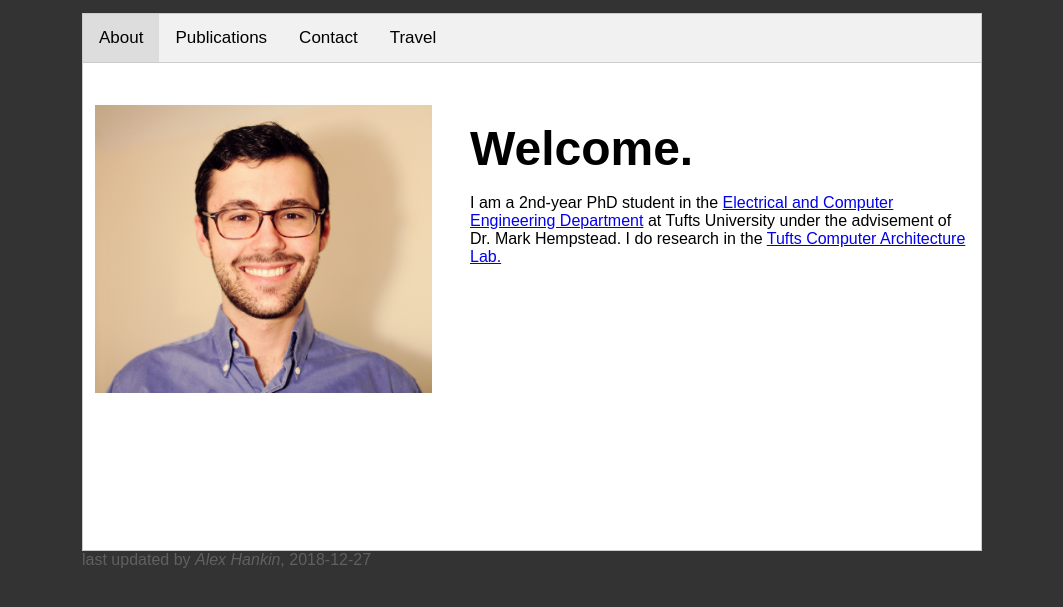
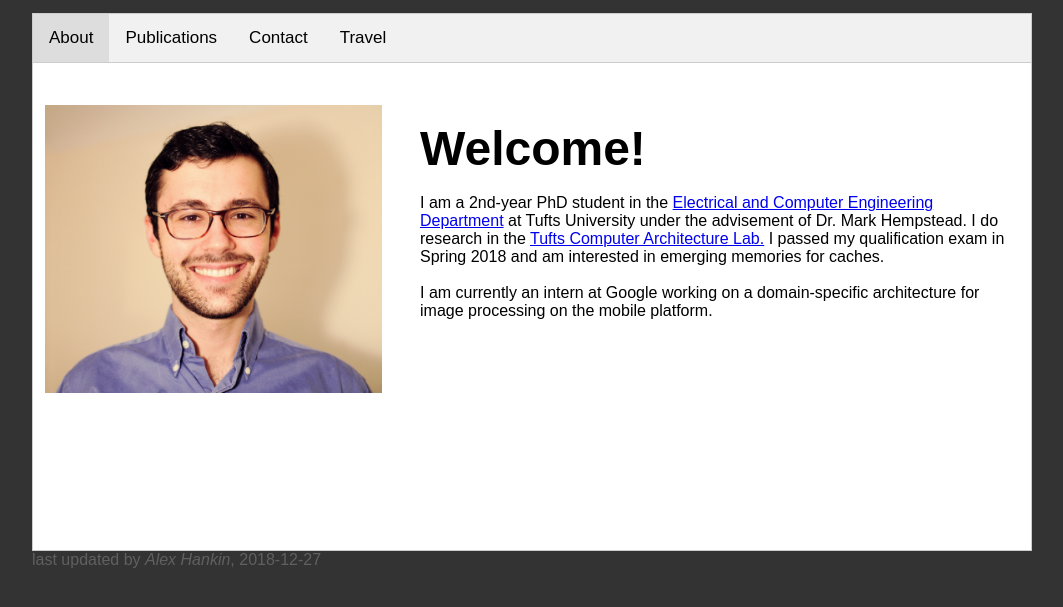
Before and after one commit to hankin0/hankin0.github.io, a Jekyll site: the page built from index.html, in a window 1280 px wide. Shown: the top 607 px of the page, without its empty margins (108-1171 px from the left). Built offline with Jekyll 4.4.1, drawn with Linux system fonts in a browser that asks for light colours.

Commit message:
text updates

```diff
--- a/index.html
+++ b/index.html
@@ -17,12 +17,16 @@ layout: default
  	    <br><br>
         <img src="images/Alex_edit_crop_scaled.png" width='337' height='288' align="left">
                     <p class="ex1">
-		    <font size="10" align='right'><b>Welcome.</b></font><br><br>
+		    <font size="8" align='right'><b>Welcome!</b></font><br><br>
 		    I am a 2nd-year PhD student in the <a
             href="https://engineering.tufts.edu/ece/">Electrical and Computer Engineering
             Department</a> at Tufts University under the advisement of Dr. Mark Hempstead. I do
             research in the <a href="https://sites.tufts.edu/tcal/">Tufts Computer Architecture
-            Lab.</a><br><br></p>
+            Lab.</a> I passed my qualification exam in Spring 2018 and am interested in emerging
+	    memories for caches. <br><br>
+
+	    I am currently an intern at Google working on a domain-specific architecture for image processing
+	    on the mobile platform.</p>
      </div>
 
       <!-- "Publications" tab -->
--- a/style.css
+++ b/style.css
@@ -14,12 +14,12 @@ body {
     font-family: 'Arial';
     margin-left:auto;
     margin-right:auto;
-    width:900px;
+    width:1000px;
     background-color:#ffffff;
 }
 
 #wrap {
-    width: 900px;
+    width: 1000px;
     margin: 0 auto;
 }
 
```
